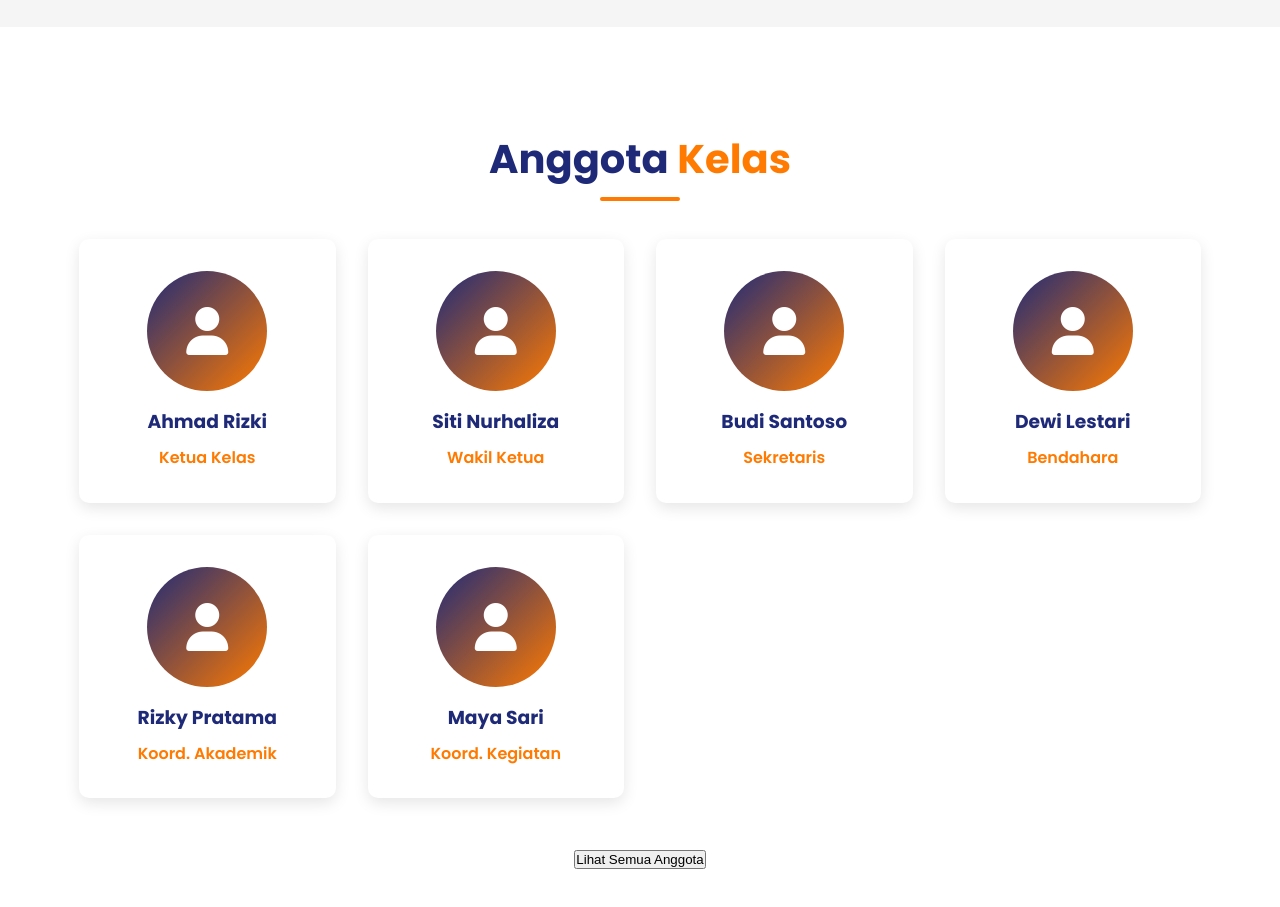
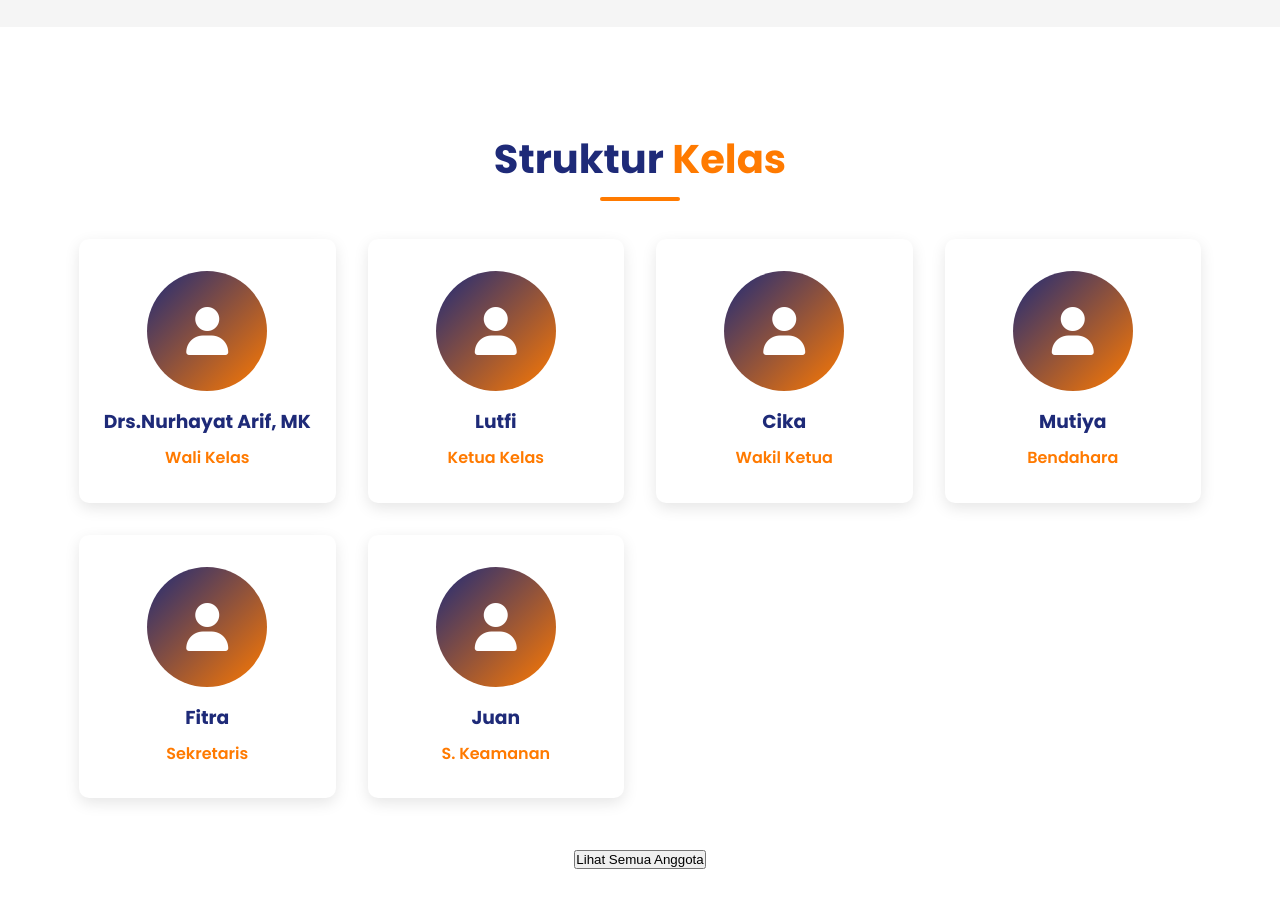
Before and after one commit to AdminOshibase48/Xtm1, a plain HTML site: page index.html in a window 1280 px wide. Shown: the part 2360-3267 px from the top of the page. Drawn offline with Linux system fonts and the light colour scheme.

Commit message:
Update index.html

```diff
--- a/index.html
+++ b/index.html
@@ -153,49 +153,49 @@
     <!-- Members Section -->
     <section id="members" class="members-section">
         <div class="container">
-            <h2 class="section-title">Anggota <span class="logo-highlight">Kelas</span></h2>
+            <h2 class="section-title">Struktur <span class="logo-highlight">Kelas</span></h2>
             <div class="members-grid">
                 <div class="member-card">
                     <div class="member-photo">
                         <i class="fas fa-user"></i>
                     </div>
-                    <h3 class="member-name">Ahmad Rizki</h3>
+                    <h3 class="member-name">Drs.Nurhayat Arif, MK</h3>
+                    <p class="member-position">Wali Kelas</p>
+                </div>
+                <div class="member-card">
+                    <div class="member-photo">
+                        <i class="fas fa-user"></i>
+                    </div>
+                    <h3 class="member-name">Lutfi</h3>
                     <p class="member-position">Ketua Kelas</p>
                 </div>
                 <div class="member-card">
                     <div class="member-photo">
                         <i class="fas fa-user"></i>
                     </div>
-                    <h3 class="member-name">Siti Nurhaliza</h3>
+                    <h3 class="member-name">Cika</h3>
                     <p class="member-position">Wakil Ketua</p>
                 </div>
                 <div class="member-card">
                     <div class="member-photo">
                         <i class="fas fa-user"></i>
                     </div>
-                    <h3 class="member-name">Budi Santoso</h3>
-                    <p class="member-position">Sekretaris</p>
-                </div>
-                <div class="member-card">
-                    <div class="member-photo">
-                        <i class="fas fa-user"></i>
-                    </div>
-                    <h3 class="member-name">Dewi Lestari</h3>
+                    <h3 class="member-name">Mutiya</h3>
                     <p class="member-position">Bendahara</p>
                 </div>
                 <div class="member-card">
                     <div class="member-photo">
                         <i class="fas fa-user"></i>
                     </div>
-                    <h3 class="member-name">Rizky Pratama</h3>
-                    <p class="member-position">Koord. Akademik</p>
+                    <h3 class="member-name">Fitra</h3>
+                    <p class="member-position">Sekretaris </p>
                 </div>
                 <div class="member-card">
                     <div class="member-photo">
                         <i class="fas fa-user"></i>
                     </div>
-                    <h3 class="member-name">Maya Sari</h3>
-                    <p class="member-position">Koord. Kegiatan</p>
+                    <h3 class="member-name">Juan</h3>
+                    <p class="member-position">S. Keamanan</p>
                 </div>
             </div>
             <div class="view-all">
```
